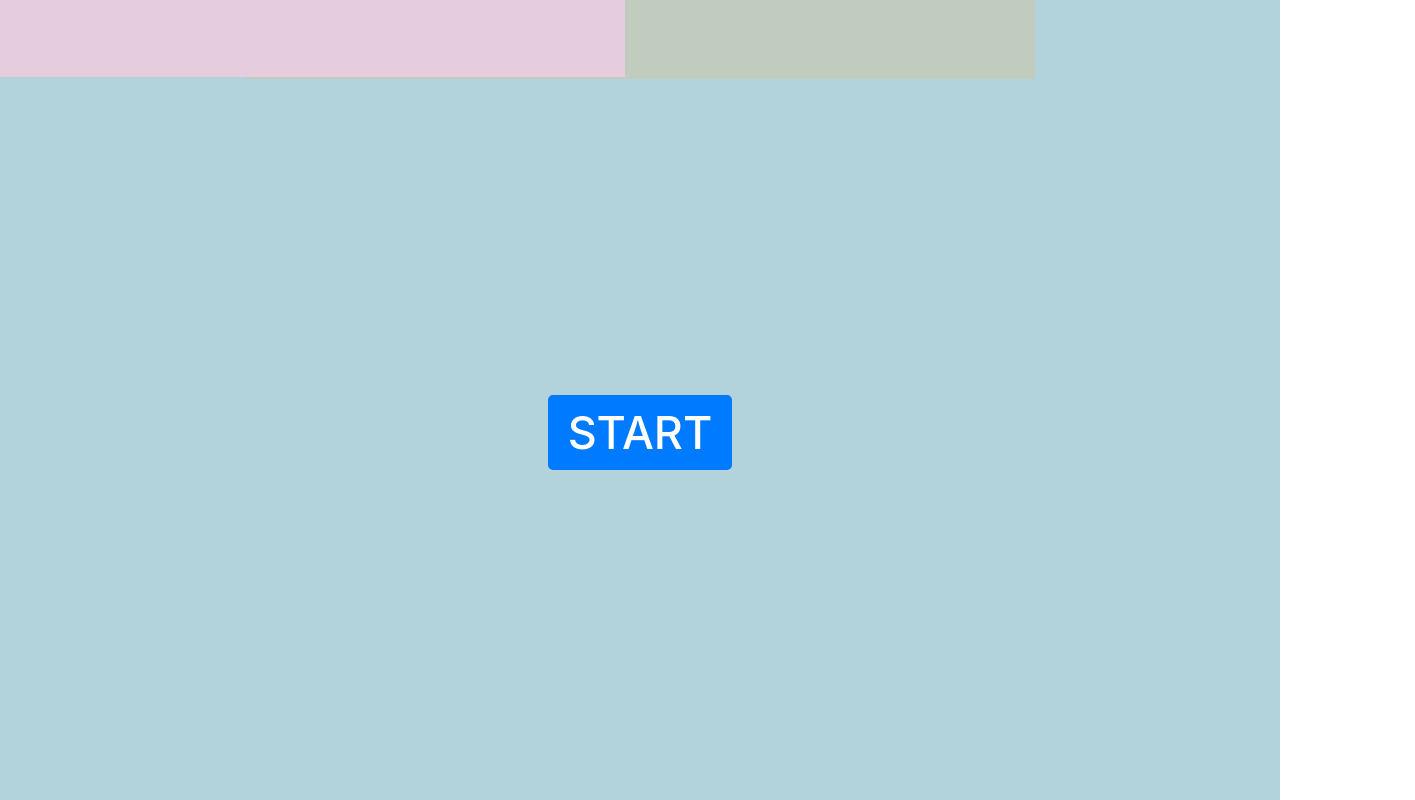
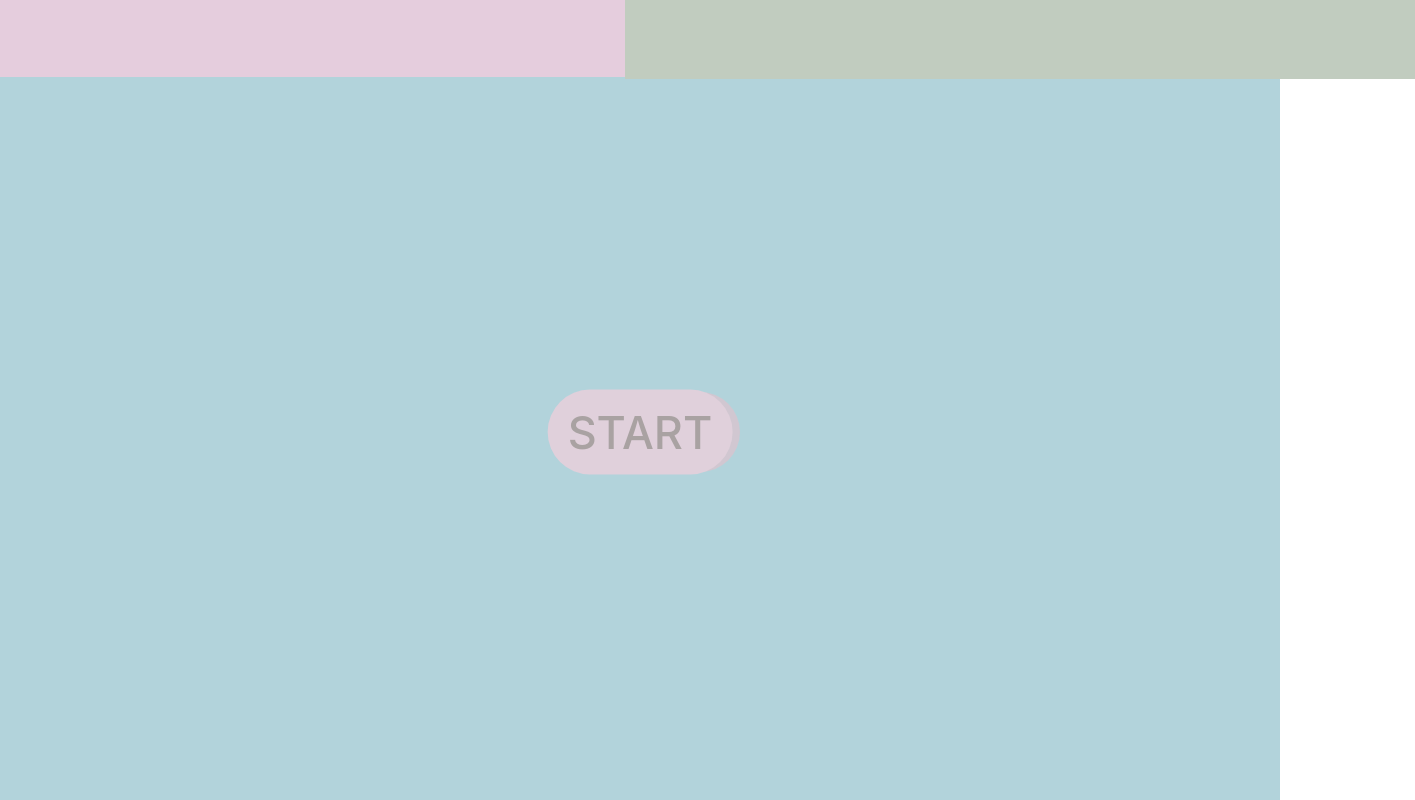
Before and after one commit to Gxamsrtt023/Alway_project, a React (Vite) app: page / in a window 1280 px wide. Shown: the top 800 px of the page, 1415 px wide, since content can reach past the window. Built offline with nearby package versions, Linux system fonts and the light colour scheme.

Commit message:
แต่งหน้าstart

```diff
--- a/src/start.css
+++ b/src/start.css
@@ -31,23 +31,48 @@ body {
   width: 790px;
   height: 80px;
   margin-top: -787px;
+  position: relative; /* or 'absolute' */
+  left: 380px;
+}
+
+.home-button {
+  padding: 15px 20px;
+  position: absolute;
+  border: none;
+  cursor: pointer;
+  font-size: 50px;
+  transition: background-color 0.3s;
+  z-index: 2; /* Ensure this button is on top */
+  top: 20px; /* กำหนดตำแหน่งด้านบน */
+  left: 20px; /* กำหนดตำแหน่งด้านซ้าย */
+}
 
 
-  }
 
 .start-button {
-    background-color: #007bff;
-    color: #fff;
-    padding: 10px 20px;
+  background-color: #E0D0DB;
+  color: #a9a2a2;
+  padding: 15px 20px;
   position: absolute;
   border: none;
-    border-radius: 5px;
+  border-radius: 80px;
   cursor: pointer;
   font-size: 45px;
   transition: background-color 0.3s;
-
+  z-index: 2; /* Ensure this button is on top */
+  top: 50%; /* กำหนดให้อยู่ตรงกลางแนวตั้ง */
+  left: 50%; /* กำหนดให้อยู่ตรงกลางแนวนอน */
+  transform: translate(-50%, -50%); /* ย้ายตำแหน่งให้อยู่ตรงกลาง */
 }
 
-  .start-button:hover {
-    background-color: #0056b3;
+.start-button-shadow {
+  width: 150px;
+  height: 80px;
+  border-radius: 80px;
+  position: absolute;
+  background-color: #D1C7D1; /* Slightly darker color for shadow */
+  top: 400px; /* ย้ายลงล่างเล็กน้อยเพื่อให้เงาเห็นได้ชัดเจน */
+  left: 420px;/* ย้ายข้างขวาเล็กน้อยเพื่อให้เงาเห็นได้ชัดเจน */
+  transform: translate(-50%, -50%); /* ย้ายตำแหน่งให้อยู่ตรงกลาง */
+  z-index: 1; /* Ensure this button is behind the original button */
 }
--- a/src/start.jsx
+++ b/src/start.jsx
@@ -11,9 +11,12 @@ const Square = ({ color }) => {
 
 const StartButton = () => {
   return (
-    <button className="start-button">
-      START
-    </button>
+    <>
+      <button className="start-button-shadow"></button>
+      <button className="start-button">
+        START
+      </button>
+    </>
   );
 };
 
```
Also changed, not shown: src/startpic1.png (added). Lines whose indentation alone changed are shown as unchanged.
